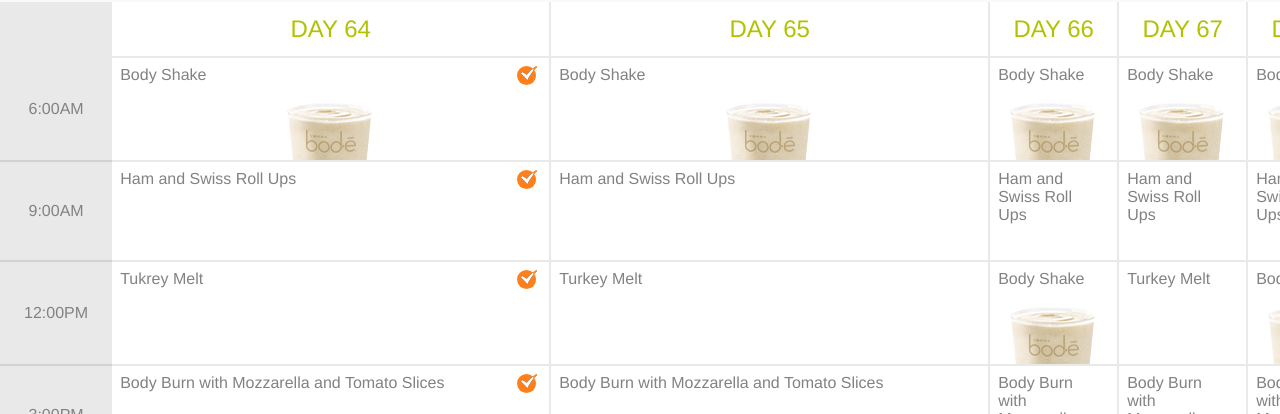
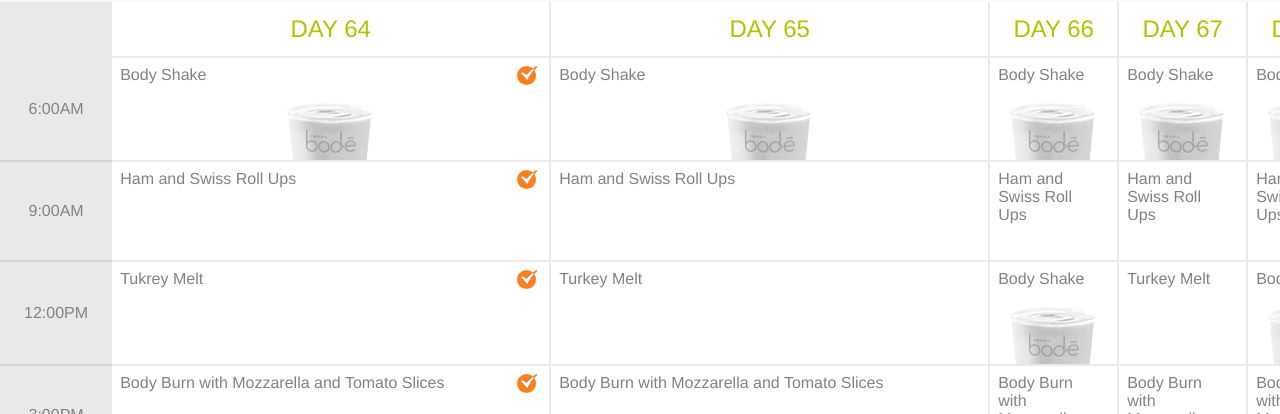
Before and after one commit to stosikmartyna/healthy_plan, a React (Create React App) app: page / in a window 1280 px wide. Shown: the part 168-582 px from the top of the page. Built offline with nearby package versions, Linux system fonts and the light colour scheme.

Commit message:
Change img color if is active or not

```diff
--- a/src/components/Planner/Calendar/Calendar.styles.ts
+++ b/src/components/Planner/Calendar/Calendar.styles.ts
@@ -84,8 +84,13 @@ export const Text = styled.span`
     width: 80%;
 `;
 
-export const MealImg = styled.img`
+interface MealImgProps {
+    isActive: boolean;
+}
+
+export const MealImg = styled.img<MealImgProps>`
     margin: 0 auto;
+    filter: ${({isActive}) => isActive ? 'grayscale(0)' : 'grayscale(1)'};
 `;
 
 export const RoundCheckIcon = styled.img`
--- a/src/components/Planner/Calendar/CalendarMealCell.tsx
+++ b/src/components/Planner/Calendar/CalendarMealCell.tsx
@@ -12,7 +12,7 @@ export const CalendarMealCell: React.FC<CalendarMealCellProps> = ({ meal }) => {
             <MealWrapper>
                 <Text>{meal.name}</Text>
                 {meal.isEaten && <RoundCheckIcon src={'/images/round_check.svg'} alt='checked' />}
-                {meal.img && <MealImg src={meal.img} alt='body shake' />}
+                {meal.img && <MealImg src={meal.img} isActive={false} alt='body shake' />}
             </MealWrapper>
         </MealCell>
     )
```
